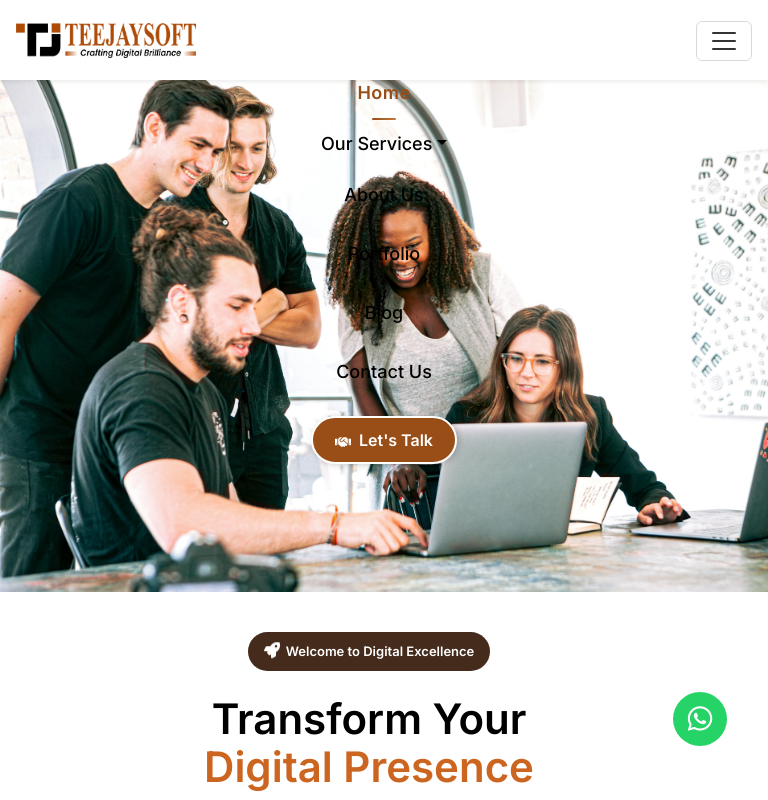
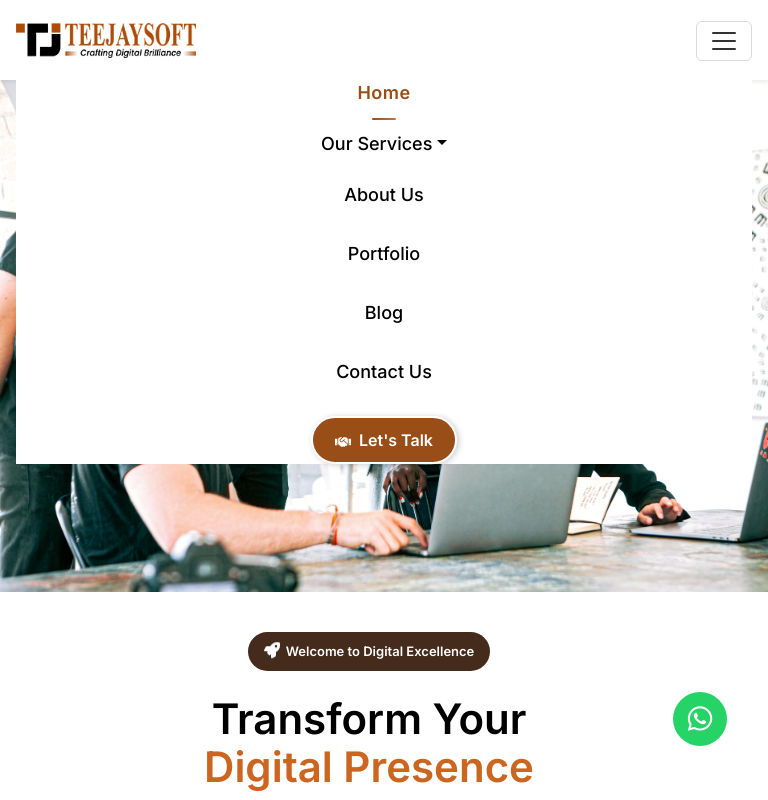
Before and after one commit to Abhishekk2508/Teejasoft-react1, a React (Vite) app: page / in a window 768 px wide. Shown: the top 800 px of the page. Built offline with nearby package versions, Linux system fonts and the light colour scheme.

Commit message:
Fixed tablet navbar transparent issue

```diff
--- a/src/styles/Navbar.css
+++ b/src/styles/Navbar.css
@@ -198,6 +198,8 @@ body {
     display: flex !important;
     flex-direction: column;
     align-items: center;
+    background: #ffffff !important;
+
   }
 
   .btn-talk {
```
